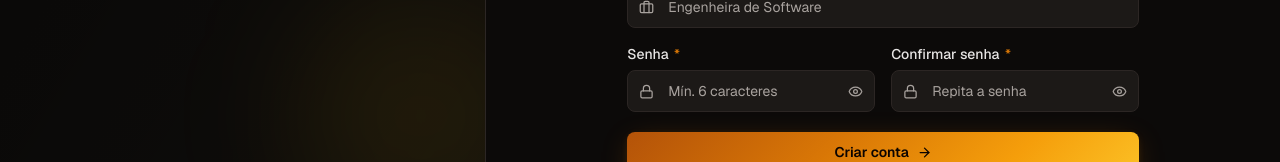
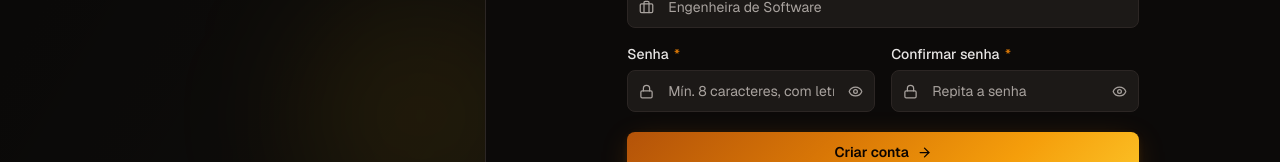
Before and after one commit to eduardavieira-dev/rent-cars, a Next.js app in the folder client/: page /cadastro/cliente in a window 1280 px wide. Shown: the part 524-686 px from the top of the page. Built offline with nearby package versions, Linux system fonts and the light colour scheme.

Commit message:
feat: update password placeholder to reflect validation requirements in registration forms

```diff
--- a/client/src/app/(public)/cadastro/banco/page.tsx
+++ b/client/src/app/(public)/cadastro/banco/page.tsx
@@ -411,7 +411,7 @@ export default function BankRegistrationPage() {
                                         onChange={(e) =>
                                             handleTextChange('password', e.target.value)
                                         }
-                                        placeholder="Mín. 6 caracteres"
+                                        placeholder="Mín. 8 caracteres, com letra, número e símbolo"
                                         className={`${inputBase} pr-10 pl-10`}
                                     />
                                     <button
--- a/client/src/app/(public)/cadastro/cliente/page.tsx
+++ b/client/src/app/(public)/cadastro/cliente/page.tsx
@@ -666,7 +666,7 @@ export default function ClientRegistrationPage() {
                                         onChange={(e) =>
                                             handleTextChange('password', e.target.value)
                                         }
-                                        placeholder="Mín. 6 caracteres"
+                                        placeholder="Mín. 8 caracteres, com letra, número e símbolo"
                                         className={`${inputBase} pr-10 pl-10`}
                                     />
                                     <button
--- a/client/src/app/(public)/cadastro/empresa/page.tsx
+++ b/client/src/app/(public)/cadastro/empresa/page.tsx
@@ -414,7 +414,7 @@ export default function CompanyRegistrationPage() {
                                         onChange={(e) =>
                                             handleTextChange('password', e.target.value)
                                         }
-                                        placeholder="Mín. 6 caracteres"
+                                        placeholder="Mín. 8 caracteres, com letra, número e símbolo"
                                         className={`${inputBase} pr-10 pl-10`}
                                     />
                                     <button
```
